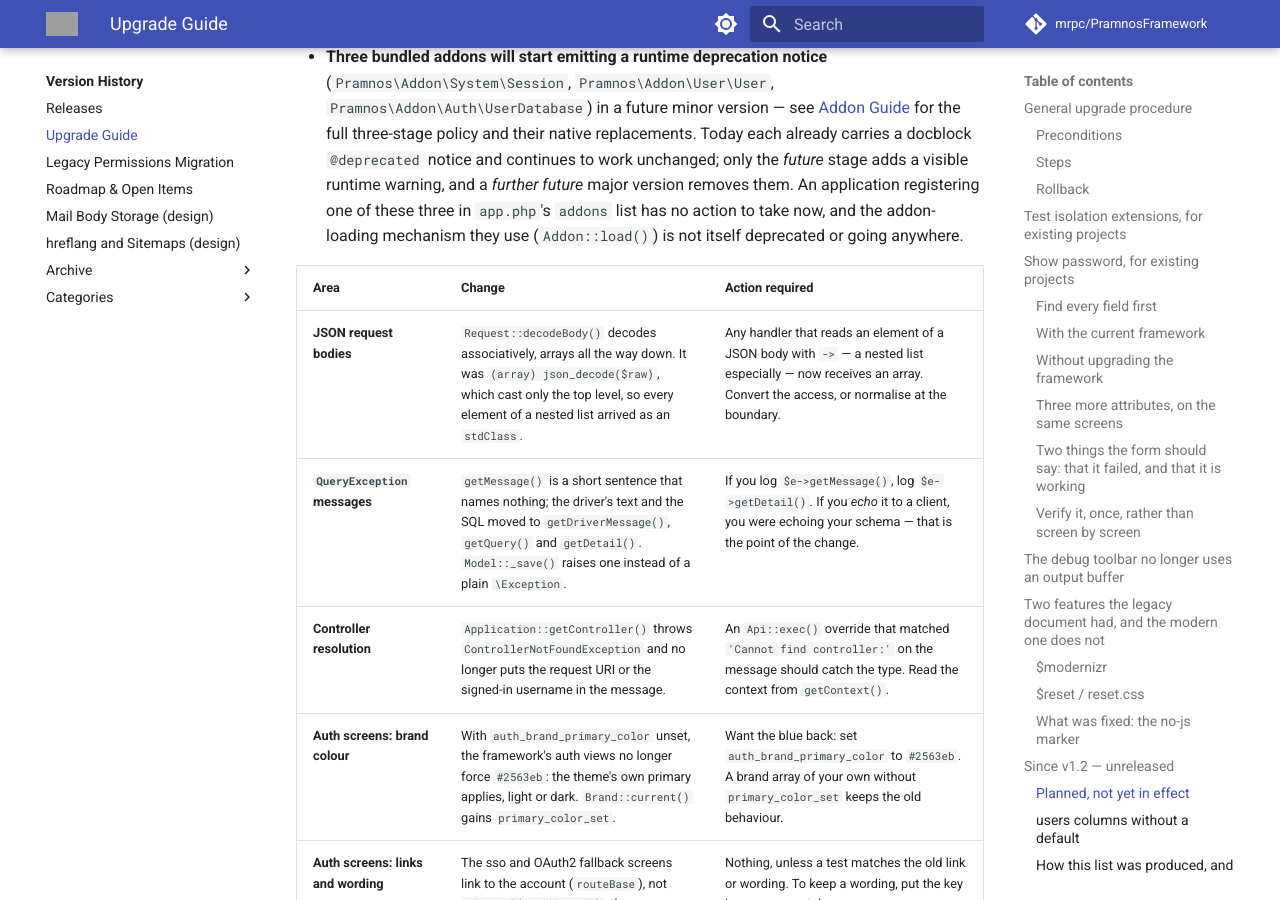
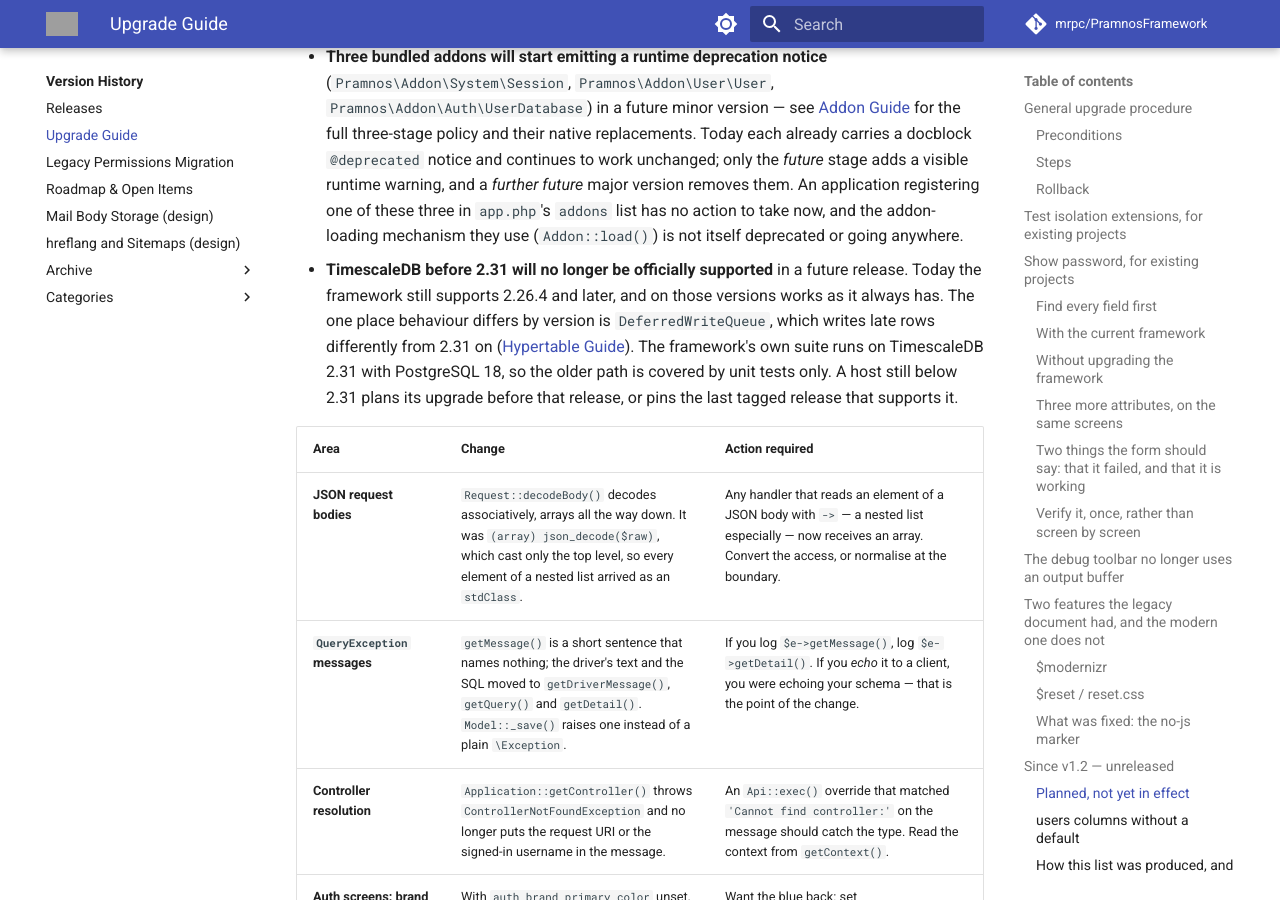
Before and after one commit to mrpc/PramnosFramework, an MkDocs documentation site: the page built from docs/Pramnos_Upgrade_Guide.md, in a window 1280 px wide and 900 px high, scrolled down 11645 px. Built offline with MkDocs 1.6.1 and Material for MkDocs 9.7.7, drawn with Linux system fonts in a browser that asks for light colours; comment, search, counter and statistics services are not loaded; grey boxes are pictures that could not be loaded.

Commit message:
docs: advance notice that TimescaleDB before 2.31 will no longer be officially supported

```diff
--- a/docs/Pramnos_Upgrade_Guide.md
+++ b/docs/Pramnos_Upgrade_Guide.md
@@ -530,6 +530,13 @@ tracking `dev-main` sees it coming rather than after it happens:
   *further future* major version removes them. An application registering one of these three in
   `app.php`'s `addons` list has no action to take now, and the addon-loading mechanism they use
   (`Addon::load()`) is not itself deprecated or going anywhere.
+- **TimescaleDB before 2.31 will no longer be officially supported** in a future release. Today
+  the framework still supports 2.26.4 and later, and on those versions works as it always has.
+  The one place behaviour differs by version is `DeferredWriteQueue`, which writes late rows
+  differently from 2.31 on ([Hypertable Guide](Pramnos_Hypertable_Guide.md#writing-late-data-into-a-compressed-table)).
+  The framework's own suite runs on TimescaleDB 2.31 with PostgreSQL 18, so the older path is
+  covered by unit tests only. A host still below 2.31 plans its upgrade before that release, or
+  pins the last tagged release that supports it.
 
 | Area | Change | Action required |
 |---|---|---|
```
Also changed, not shown: docs/Pramnos_Hypertable_Guide.md (+4 -0 lines), docs/Pramnos_Schema_Builder_Guide.md (+1 -1 lines), docs/version-history/posts/2026-10-29.md (+3 -0 lines).
